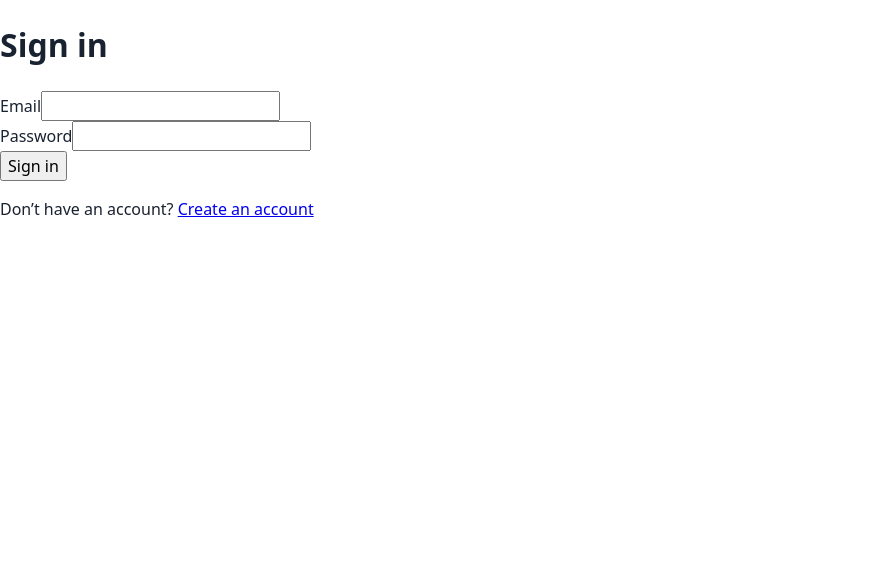
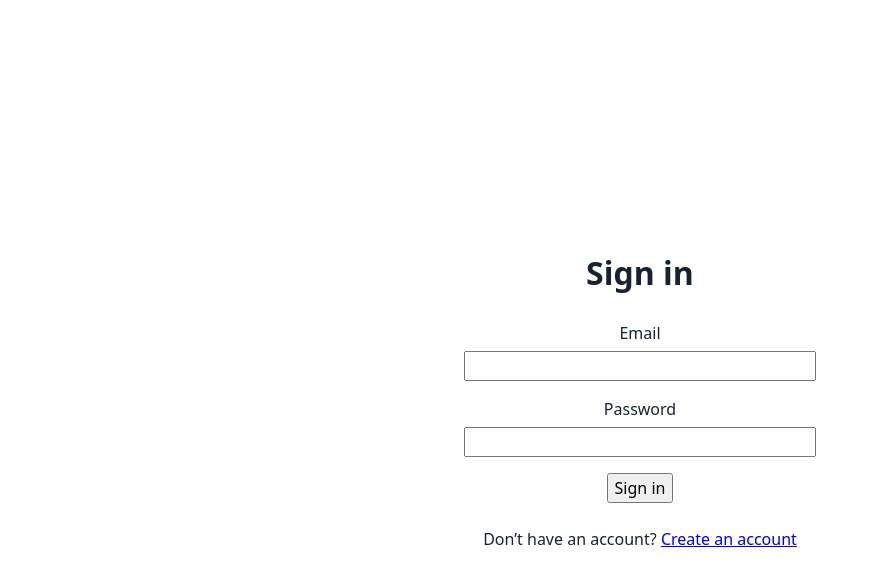
Before and after one commit to ap0v/Test-Tracker-Repository, a React (Vite) app in the folder frontend/: page / in a window 1280 px wide. Shown: the top 586 px of the page, without its empty margins (0-879 px from the left). Built offline with nearby package versions, Linux system fonts and the light colour scheme.

Commit message:
style(auth): center login page and space form fields

```diff
--- a/frontend/src/index.css
+++ b/frontend/src/index.css
@@ -1,4 +1,10 @@
 :root {
+  --color-primary: #2563eb;
+  --color-text: #182230;
+  --color-background: #f5f7fa;
+  --color-surface: #ffffff;
+  --color-border: #d0d5dd;
+  --radius: 8px;
   --text: #182230;
   --bg: #ffffff;
   --border: #d0d5dd;
--- /dev/null
+++ b/frontend/src/pages/LoginPage/LoginPage.module.css
@@ -0,0 +1,35 @@
+.page {
+  min-height: 100svh;
+  display: flex;
+  flex-direction: column;
+  align-items: center;
+  justify-content: center;
+  gap: 1.5rem;
+  padding: 1.5rem;
+  text-align: center;
+}
+
+.page h1,
+.page p {
+  margin: 0;
+}
+
+.form {
+  display: grid;
+  gap: 1rem;
+  width: min(100%, 22rem);
+}
+
+.field {
+  display: grid;
+  gap: 0.375rem;
+}
+
+.field input {
+  width: 100%;
+  min-width: 0;
+}
+
+.form button {
+  justify-self: center;
+}
--- a/frontend/src/pages/LoginPage/LoginPage.tsx
+++ b/frontend/src/pages/LoginPage/LoginPage.tsx
@@ -2,6 +2,7 @@ import { useState } from 'react'
 import type { SubmitEvent } from 'react'
 import { Link, useLocation } from 'react-router'
 import { login } from '../../api/auth'
+import styles from './LoginPage.module.css'
 
 interface LoginPageProps {
   onLogin: () => void
@@ -48,11 +49,11 @@ function LoginPage({ onLogin }: LoginPageProps) {
   }
 
   return (
-    <main>
+    <main className={styles.page}>
       <h1>Sign in</h1>
 
-      <form onSubmit={handleSubmit} aria-busy={isSubmitting} noValidate>
-        <div>
+      <form className={styles.form} onSubmit={handleSubmit} aria-busy={isSubmitting} noValidate>
+        <div className={styles.field}>
           <label htmlFor="login-email">Email</label>
           <input
             id="login-email"
@@ -66,7 +67,7 @@ function LoginPage({ onLogin }: LoginPageProps) {
           />
         </div>
 
-        <div>
+        <div className={styles.field}>
           <label htmlFor="login-password">Password</label>
           <input
             id="login-password"
```
